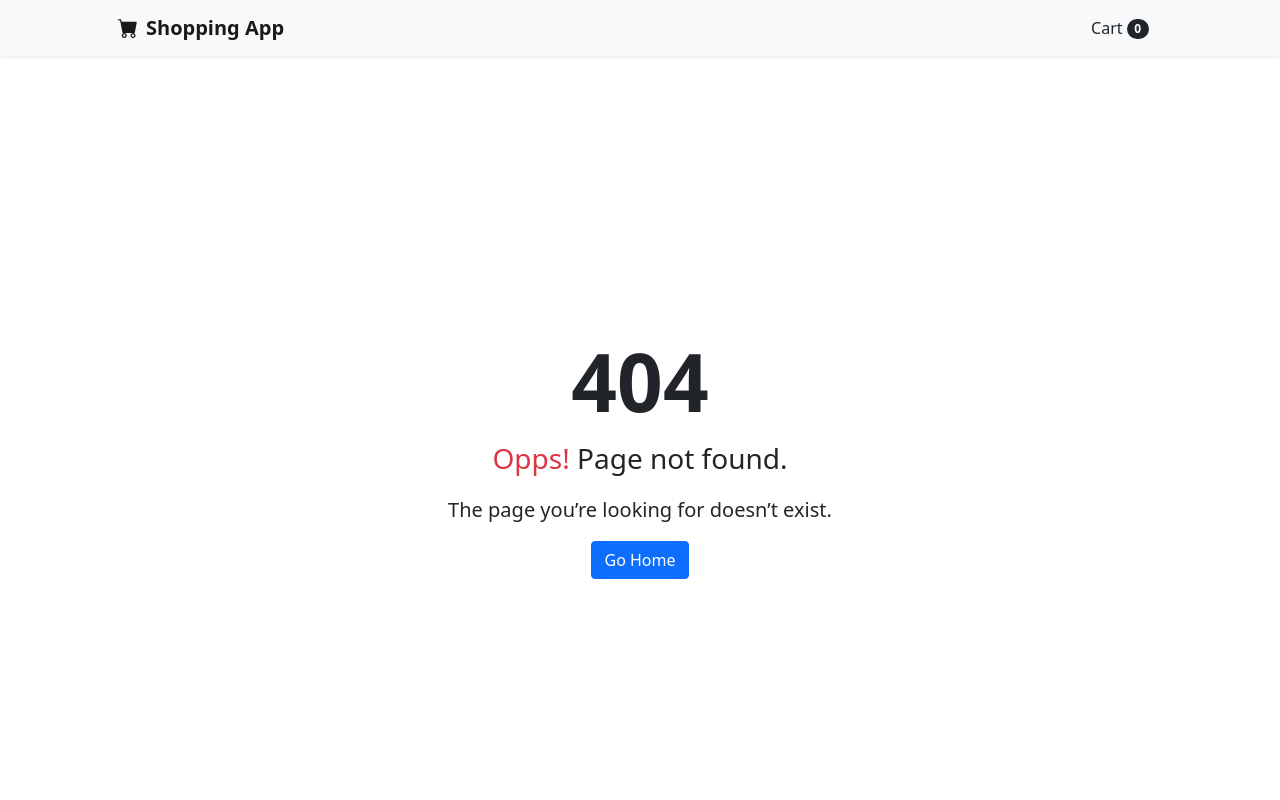
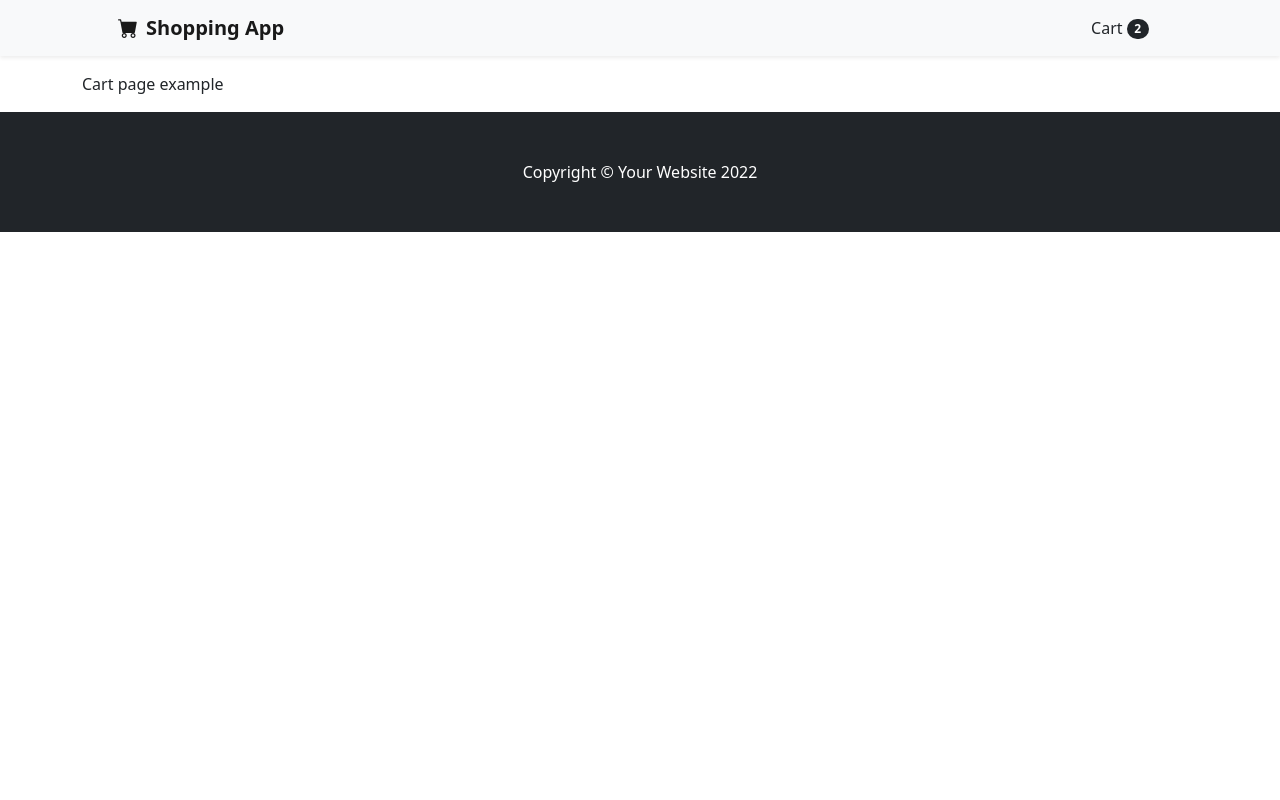
Before and after one commit to likithsai/online-shopping-react, a React (Create React App) app: page /cart in a window 1280 px wide. Before the commit this address had no page. Shown: the top 800 px of the page. Built offline with nearby package versions, Linux system fonts and the light colour scheme.

Commit message:
Added download and cart page

```diff
--- a/src/App.js
+++ b/src/App.js
@@ -4,6 +4,8 @@ import './assets/js/Script.js';
 import HomePage from './pages/HomePage';
 import ProductPage from './pages/ProductPage';
 import ErrorPage from './pages/ErrorPage';
+import CartPage from './pages/CartPage';
+import DownloadPage from './pages/DownloadPage';
 
 function App() {
   return (
@@ -13,6 +15,8 @@ function App() {
               <Route exact path='/' element={<HomePage />}></Route>
               <Route path='/products/:productname' element={<ProductPage />}></Route>
               <Route path="*" element={<ErrorPage />} />
+              <Route path="/cart" element={<CartPage />} />
+              <Route path="/download/:fileid" element={<DownloadPage />} />
           </Routes>
        </Router>
     </div>
--- /dev/null
+++ b/src/pages/CartPage.js
@@ -0,0 +1,20 @@
+//  cart page
+
+import React from 'react';
+import Header from './component/Header';
+import Footer from './component/Footer';
+import AppData from '../data/appdata.json';
+
+const CartPage = (props) => {
+    return (
+        <div className="homepage">
+            <Header headerTitle={AppData.appname} logoURL="/" cartURL="/cart" />
+            <div className="container my-3">
+                <p>Cart page example</p>
+            </div>
+            <Footer content={AppData.footertext} />
+        </div>
+    );
+}
+
+export default CartPage;
--- /dev/null
+++ b/src/pages/DownloadPage.js
@@ -0,0 +1,22 @@
+//  download page
+
+import React from 'react';
+import { useParams } from 'react-router-dom';
+import Header from './component/Header';
+import Footer from './component/Footer';
+import AppData from '../data/appdata.json';
+
+const DownloadPage = (props) => {
+    const params  = useParams();
+
+    return (
+        <div className="donwloadpage">
+            <Header headerTitle={AppData.appname} logoURL="/" cartURL="/cart" />
+            <p>Download Page</p>
+            <p>params: {params.fileid}</p>
+            <Footer content={AppData.footertext} />
+        </div>
+    )
+}
+
+export default DownloadPage;
--- a/src/pages/ErrorPage.js
+++ b/src/pages/ErrorPage.js
@@ -8,7 +8,7 @@ import AppData from '../data/appdata.json';
 const ErrorPage = (props) => {
     return (
         <div className="errorpage">
-            <Header headerTitle={AppData.appname} />
+            <Header headerTitle={AppData.appname} logoURL="/" cartURL="/cart" />
             <div className="d-flex align-items-center justify-content-center vh-100">
                 <div className="text-center">
                     <h1 className="display-1 fw-bold">404</h1>
--- a/src/pages/Homepage.js
+++ b/src/pages/Homepage.js
@@ -9,8 +9,8 @@ import AppData from '../data/appdata.json';
 const HomePage = (props) => {
     return (
         <div className="homepage">
-            <Header headerTitle={AppData.appname} />
-            <Jumboltron title="Shop By Category" subTitle="Search with over 1000+ products listed" />
+            <Header headerTitle={AppData.appname} logoURL="/" cartURL="/cart" />
+            <Jumboltron title="Shop By Category" subTitle={ "Search with over " + AppData.products.length + " products listed" } />
             <Content items={AppData.products} categories={AppData.categories} />
             <Footer content={AppData.footertext} />
         </div>
--- a/src/pages/ProductPage.js
+++ b/src/pages/ProductPage.js
@@ -13,7 +13,7 @@ const ProductPage = (props) => {
 
     return (
         <div className="productpage">
-            <Header headerTitle={AppData.appname} />
+            <Header headerTitle={AppData.appname} logoURL="/" cartURL="/cart" />
             {
                 DATA.products.filter(item => item.itemid === params.productname).map((item, index) => {
                     return (
--- a/src/pages/component/Content.js
+++ b/src/pages/component/Content.js
@@ -27,9 +27,9 @@ const Content = (props) => {
                             return (
                                 <li className="nav-item" key={index} onClick={(e) => handleCategoriesClick(item.catname)}>
                                     <button className={ (item.catname.toLowerCase() === selectedCategories.toLowerCase()) ? 'card shadow-sm me-2 my-1 me-2 bg-warning' : 'card shadow-sm me-2 my-1 me-2'} value={item.catname}>
-                                        <div className="card-body text-center py-2 px-4">
+                                        <div className="card-body text-center py-2 px-4 d-flex align-items-center">
                                             <i className={ item.caticon + " me-2"}></i>
-                                            <span className="card-text text-center fw-bold">{ item.catname }</span>
+                                            <span className="card-text text-center fw-bold me-2">{ item.catname }</span>
                                         </div>
                                     </button>
                                 </li>
@@ -37,7 +37,7 @@ const Content = (props) => {
                         })
                     }
                     </ul>
-                    <p className="my-2 text-muted text-center">{itemData.length} Items</p>
+                    <p className="my-2 text-muted text-center">{itemData.length} Items found</p>
                 </div>
                 <div className="row gx-4 gx-lg-5 row-cols-1 row-cols-md-2 row-cols-xl-4 justify-content-center">
                 {
--- a/src/pages/component/Header.js
+++ b/src/pages/component/Header.js
@@ -1,18 +1,21 @@
 //  header.js
 import React from 'react';
+import { useNavigate } from 'react-router-dom';
 
 const Header = (props) => {
+    const history = useNavigate();
+
     return (
         <nav className="navbar navbar-expand-lg navbar-light bg-light shadow-sm">
             <div className="container px-4 px-lg-5 d-flex align-items-center justify-content-between">
-                <a className="navbar-brand fw-bold" href="/">
+                <a className="navbar-brand fw-bold" href={props.logoURL}>
                     <i className="bi-cart-fill me-2"></i>
                     <span>{props.headerTitle}</span>
                 </a>
                 <div>
-                    <button className="btn">
+                    <button className="btn" onClick={() => history(props.cartURL)}>
                         <span>Cart</span>
-                        <span className="badge bg-dark text-white ms-1 rounded-pill">0</span>
+                        <span className="badge bg-dark text-white ms-1 rounded-pill">2</span>
                     </button>
                 </div>
             </div>
```
